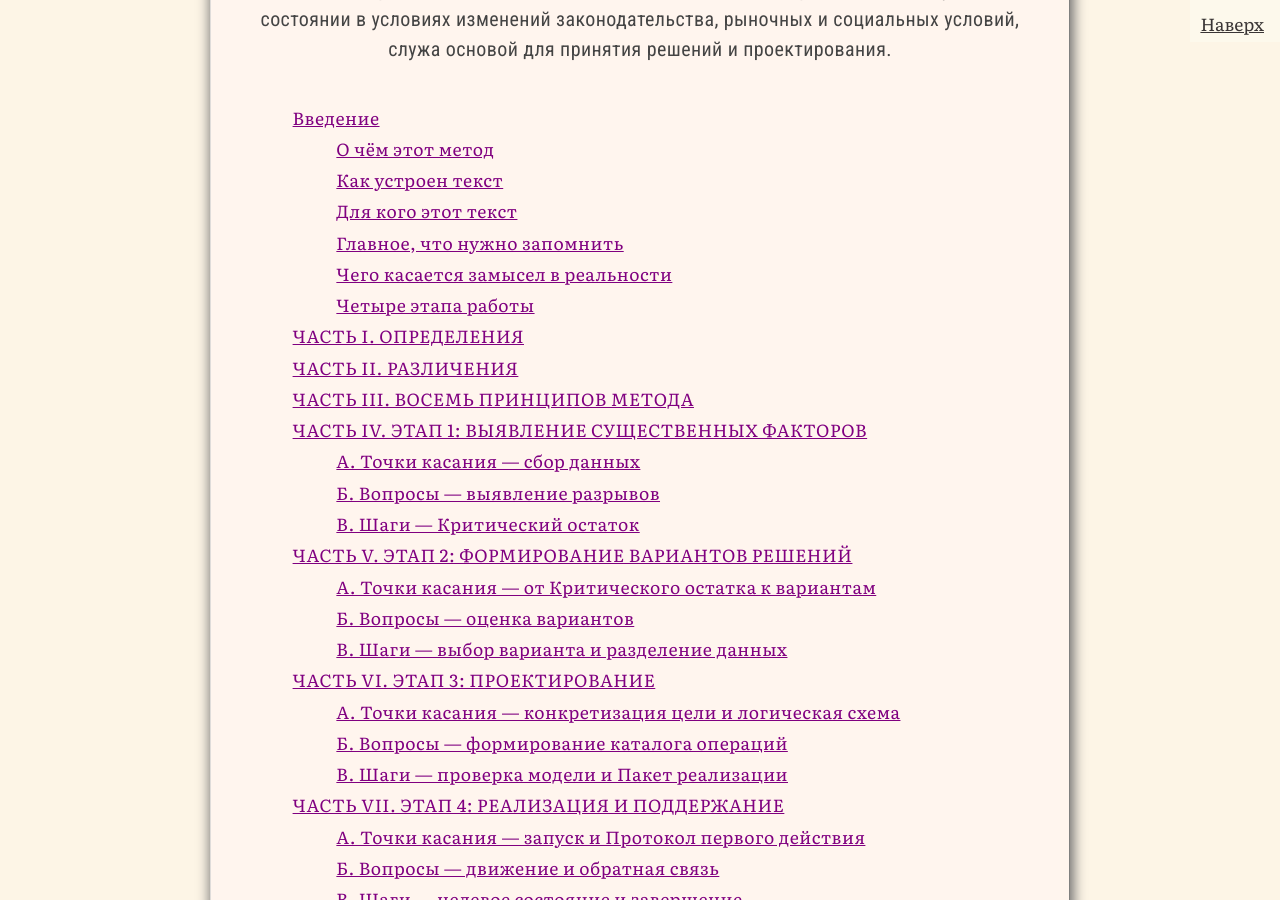
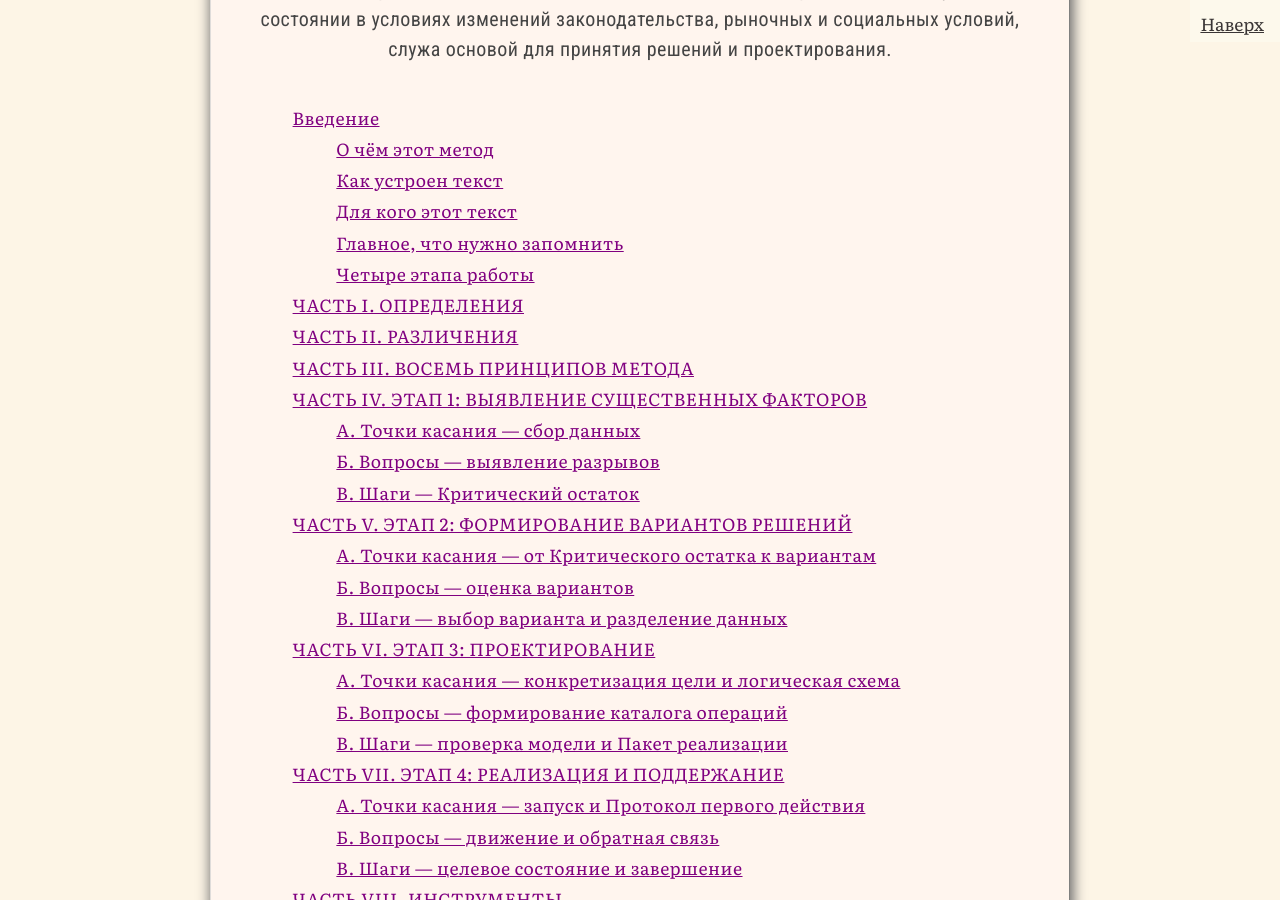
Before and after one commit to SergSi/land-use-art, a Jekyll site: the page built from _posts/2026-01-05-method.md, in a window 1280 px wide and 900 px high, scrolled down 576 px. Built offline with Jekyll 4.4.1, drawn with Linux system fonts in a browser that asks for light colours; some web fonts are replaced; some of the changed text lies outside the part shown.

Commit message:
Update 2026-01-05-method.md

```diff
--- a/_posts/2026-01-05-method.md
+++ b/_posts/2026-01-05-method.md
@@ -57,10 +57,6 @@ summary: "Метод опирается на неизменное аналити
 3. **Определите шаги** — что можно сделать прямо сейчас, исходя из того, что уже известно.
 
 Двигаетесь по кругу: сделали шаг — увидели новые точки касания — задали новые вопросы — сделали следующий шаг.
-
-------
-
-### Чего касается замысел в реальности
 
 Замысел заказчика всегда направлен на конкретные элементы реальности. Ваша задача — выявить и зафиксировать эти элементы.
 
```
